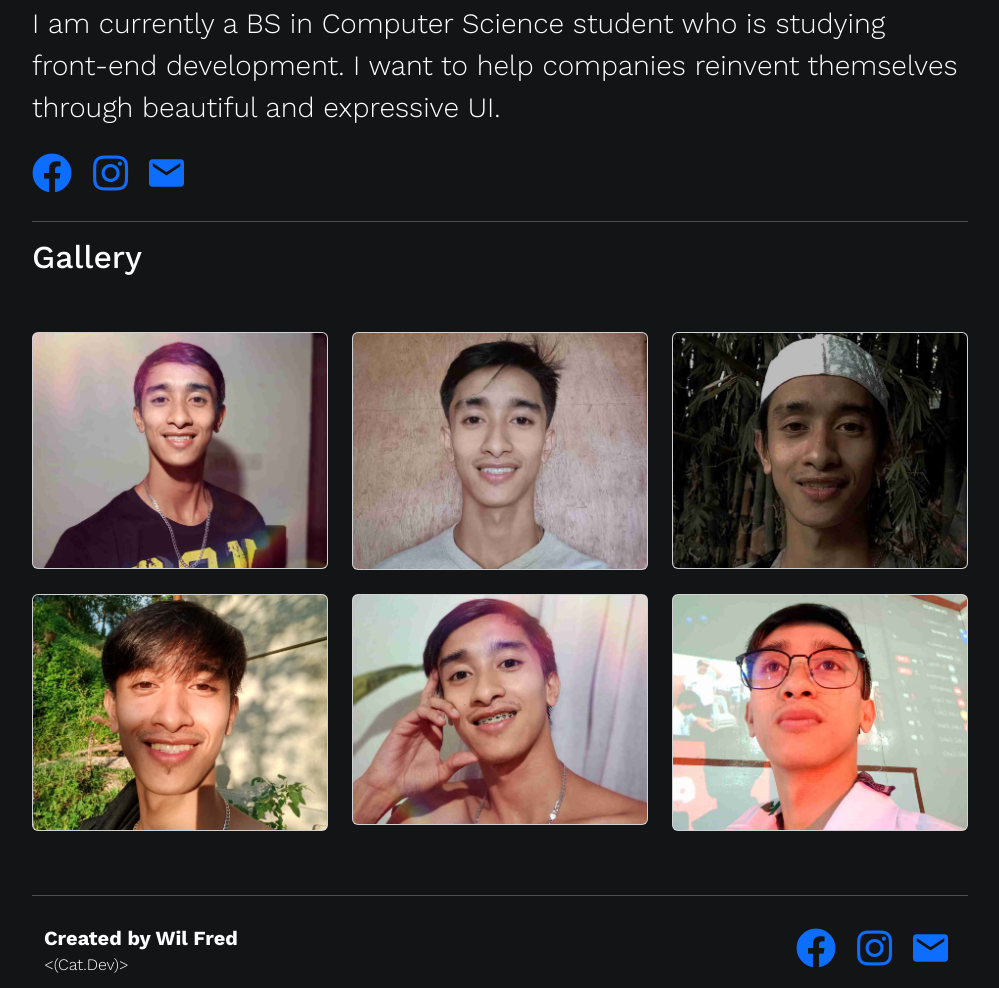
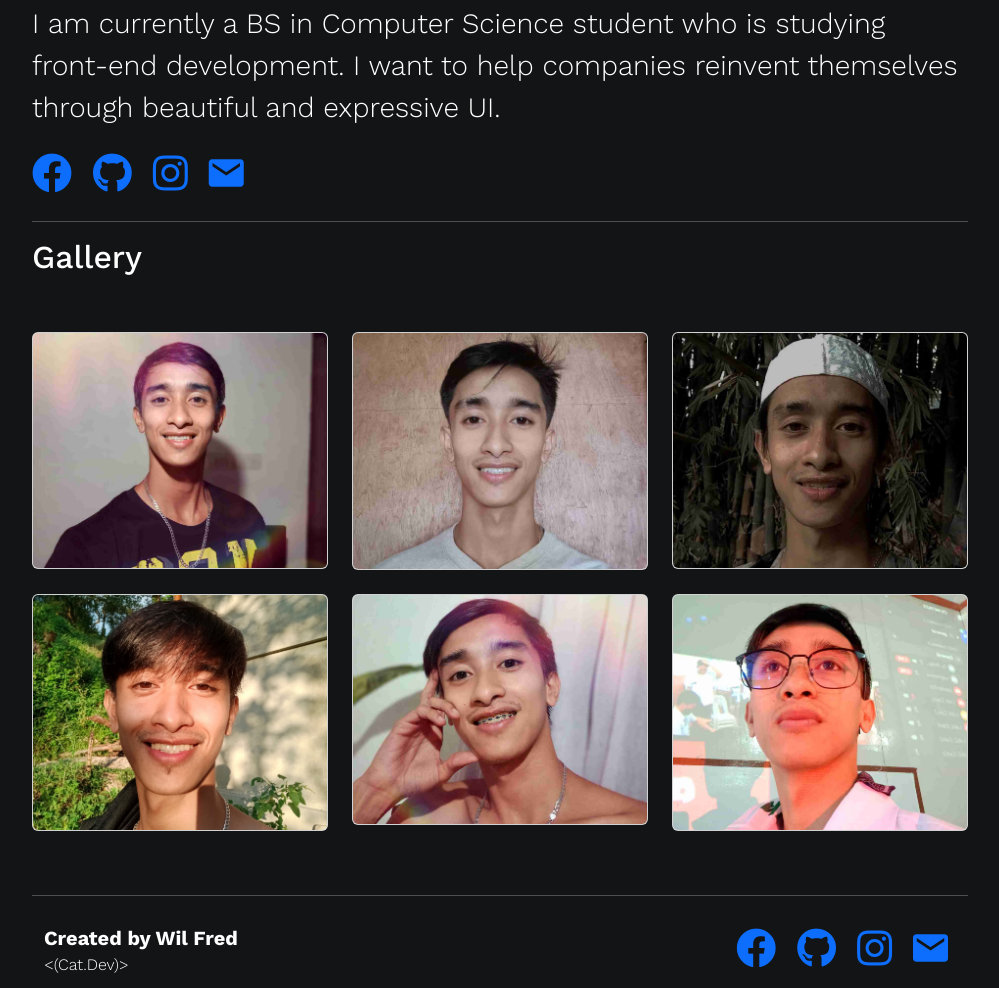
Before and after one commit to Wilfred1097/wilfred, a plain HTML site: page index.html in a window 1280 px wide. Shown: the part 707-1695 px from the top of the page, without its empty margins (140-1139 px from the left). Drawn offline with nearby package versions, Linux system fonts and the light colour scheme; files whose address does not match are found by name.

Commit message:
Update index.html

```diff
--- a/index.html
+++ b/index.html
@@ -27,6 +27,7 @@
             <p class="fs-3">I am currently a BS in Computer Science student who is studying front-end development. I want to help companies reinvent themselves through beautiful and expressive UI.</p>
             <ul class="list-inline mb-0">
                 <li class="list-inline-item"><a href="https://www.facebook.com/profile.php?id=100073920636827" target="_blank"><i class="fab fa-facebook fs-1 me-2"></i></a></li>
+                <li class="list-inline-item"><a href="https://github.com/Wilfred1097" target="_blank"><i class="fab fa-github fs-1 me-2"></i></a></li>
                 <li class="list-inline-item"><a href="https://instagram.com/catalanwilfredo97?igshid=NGExMmI2YTkyZg==" target="_blank"><i class="fab fa-instagram fs-1 me-2"></i></a></li>
                 <li class="list-inline-item"><a href="mailto:catalanwilfredo97@gmail.com"><i class="icon ion-android-mail fs-1 me-2"></i></a></li>
             </ul>
@@ -64,6 +65,7 @@
                     <div class="col-md-6 d-flex justify-content-center align-items-center justify-content-md-end py-2">
                         <ul class="list-inline mb-0">
                             <li class="list-inline-item"><a href="https://www.facebook.com/profile.php?id=100073920636827" target="_blank"><i class="fab fa-facebook fs-1 me-2"></i></a></li>
+                            <li class="list-inline-item"><a href="https://github.com/Wilfred1097" target="_blank"><i class="fab fa-github fs-1 me-2"></i></a></li>
                             <li class="list-inline-item"><a href="https://instagram.com/catalanwilfredo97?igshid=NGExMmI2YTkyZg==" target="_blank"><i class="fab fa-instagram fs-1 me-2"></i></a></li>
                             <li class="list-inline-item"><a href="mailto:catalanwilfredo97@gmail.com"><i class="icon ion-android-mail fs-1 me-2"></i></a></li>
                         </ul>
```
